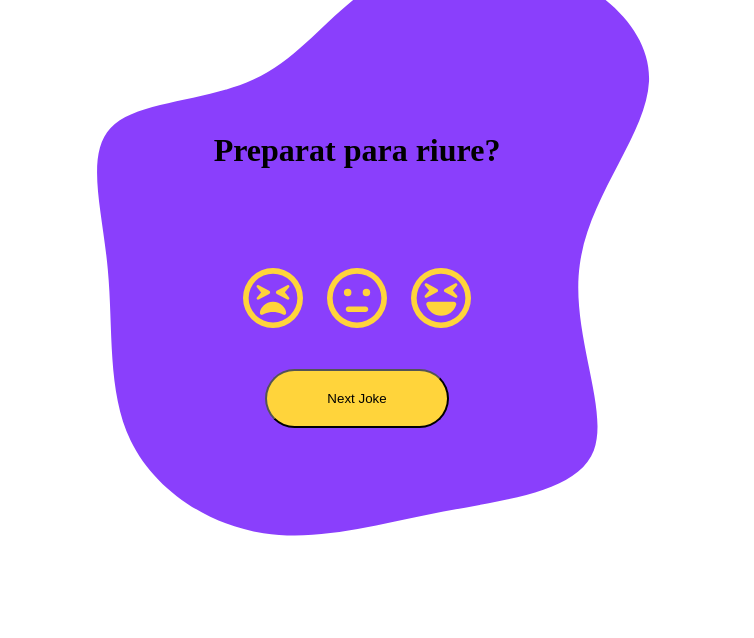
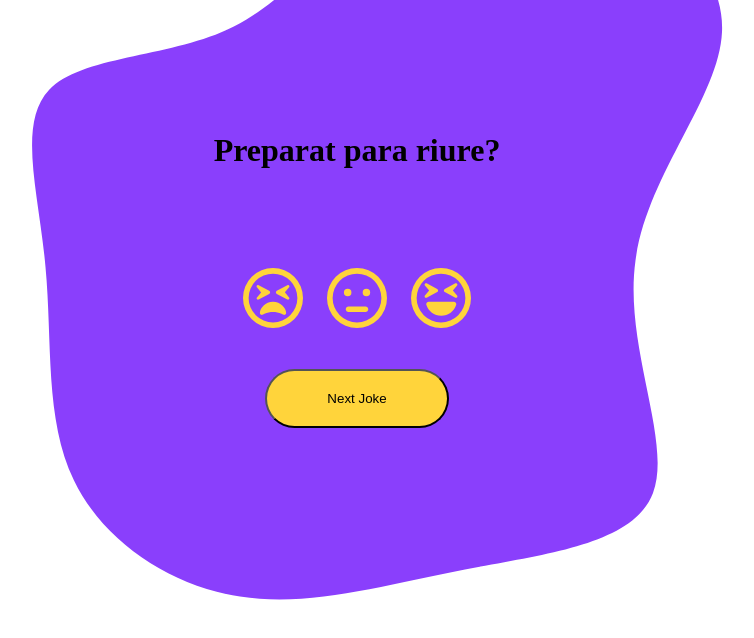
Before and after one commit to pedroaragaoleite/Sprint-4-API-V2, a website: page index.html in a window 1280 px wide. Shown: the whole page, without its empty margins (283-1037 px from the left). Drawn offline with Linux system fonts and the light colour scheme; no server answers.

```diff
--- a/css/styles.css
+++ b/css/styles.css
@@ -28,12 +28,11 @@
 
 #container_bg {
   position: absolute;
-  top: -30%;
+  top: -50%;
   left: 50%;
   transform: translateX(-50%);
-
-  width: 800px;
-  height: 800px;
+  width: 1000px;
+  height: 1000px;
 }
 
 main {
```
Also changed, not shown: js/app.js (+10 -3 lines), js/app.ts (+23 -10 lines).
